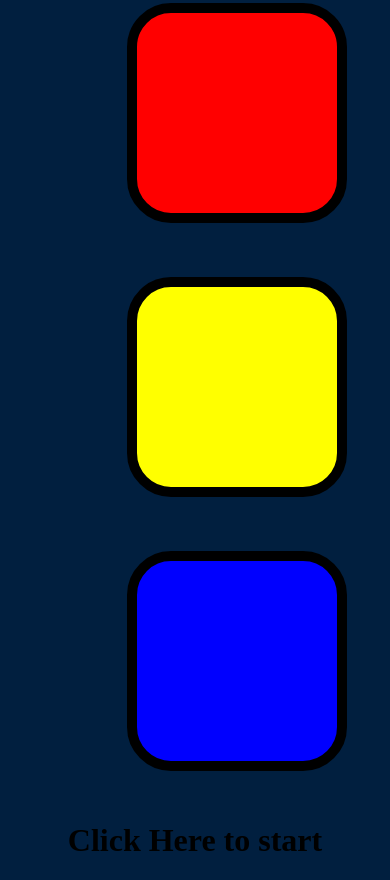
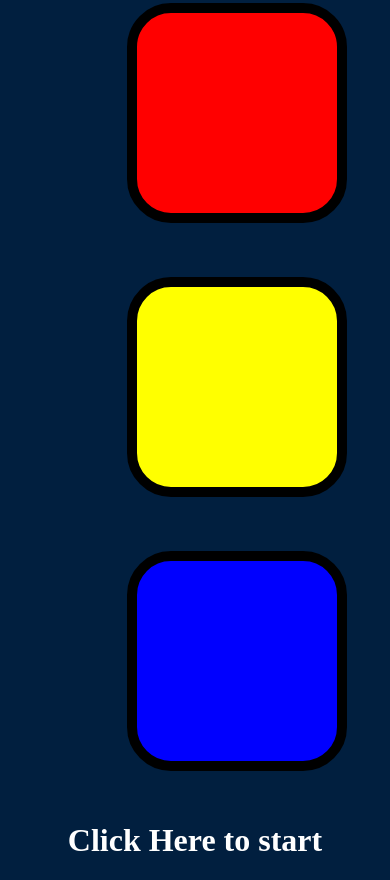
Before and after one commit to ShoebMerchant/Simon-Game, a plain HTML site: page index.html in a window 390 px wide. Shown: the part 477-1357 px from the top of the page. Drawn offline with nearby package versions, Linux system fonts and the light colour scheme.

Commit message:
Update styles.css
mobile-Keyboard error fixing

```diff
--- a/styles.css
+++ b/styles.css
@@ -10,6 +10,9 @@ body {
   color: #FEF2BF;
 }
 
+#click-here {
+  color: white;
+}
 .container {
   display: block;
   width: 50%;
```
